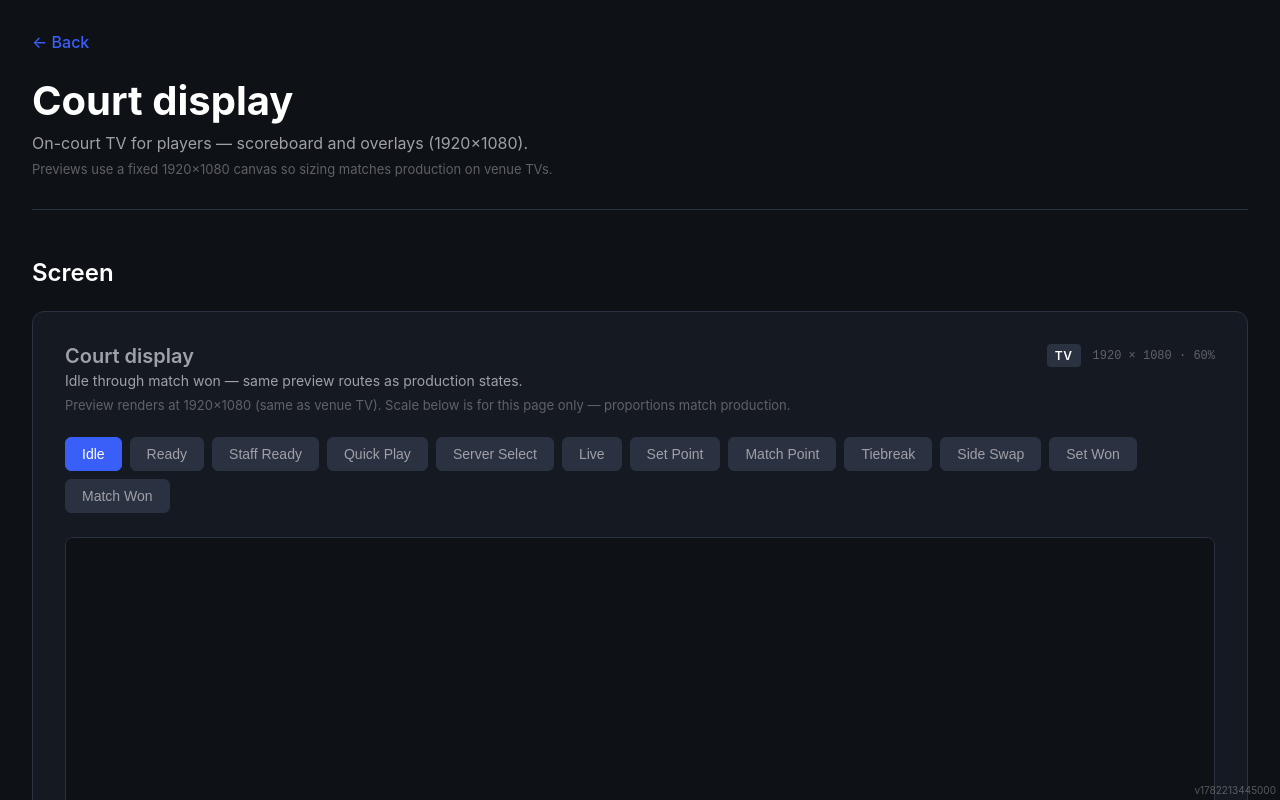
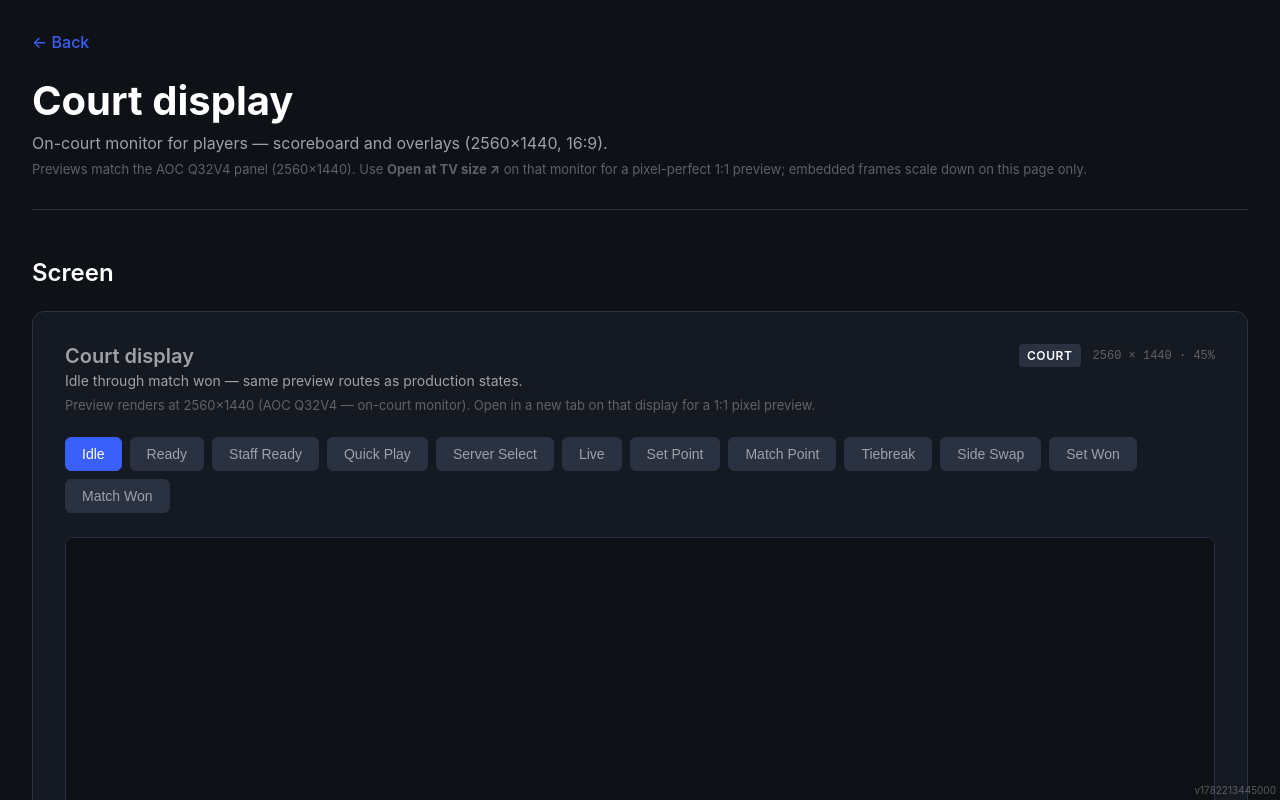
Before and after one commit to juicebox-glen/palapoint-v4, a Next.js app: page /design-system/screens/court in a window 1280 px wide. Shown: the top 800 px of the page. Built offline with nearby package versions, Linux system fonts and the light colour scheme; a web font is replaced by a local one.

Commit message:
Use 2560×1440 court viewport in design system for AOC Q32V4 monitor.
Court previews now render at native 1440p for pixel-accurate design work while spectator TV previews stay at 1920×1080.

Co-authored-by: Cursor <cursoragent@cursor.com>

```diff
--- a/app/design-system/components/ScreenPreview.tsx
+++ b/app/design-system/components/ScreenPreview.tsx
@@ -3,6 +3,8 @@
 import { useEffect, useRef, useState } from 'react'
 
 import {
+  COURT_VIEWPORT_HEIGHT,
+  COURT_VIEWPORT_WIDTH,
   TV_VIEWPORT_HEIGHT,
   TV_VIEWPORT_WIDTH,
 } from '@/lib/display/tv-viewport'
@@ -12,13 +14,13 @@ export interface ScreenPreviewState {
   label: string
   url: string
   /** When set, overrides the default `viewport` for this tab only (e.g. TV for venue “show”). */
-  viewport?: 'mobile' | 'tablet' | 'tv'
+  viewport?: 'mobile' | 'tablet' | 'tv' | 'court'
 }
 
 interface ScreenPreviewProps {
   title: string
   description: string
-  viewport: 'mobile' | 'tablet' | 'tv'
+  viewport: 'mobile' | 'tablet' | 'tv' | 'court'
   states: ScreenPreviewState[]
 }
 
@@ -26,6 +28,7 @@ const viewportSizes = {
   mobile: { width: 375, height: 667, scale: 1 },
   tablet: { width: 768, height: 1024, scale: 0.6 },
   tv: { width: TV_VIEWPORT_WIDTH, height: TV_VIEWPORT_HEIGHT, scale: 1 },
+  court: { width: COURT_VIEWPORT_WIDTH, height: COURT_VIEWPORT_HEIGHT, scale: 1 },
 } as const
 
 function withEmbedParam(url: string): string {
@@ -45,7 +48,7 @@ export function ScreenPreview({ title, description, viewport, states }: ScreenPr
   const iframeSrc = withEmbedParam(activeUrl)
 
   useEffect(() => {
-    if (effectiveViewport !== 'tv') return
+    if (effectiveViewport !== 'tv' && effectiveViewport !== 'court') return
 
     const frame = frameRef.current
     if (!frame) return
@@ -53,17 +56,19 @@ export function ScreenPreview({ title, description, viewport, states }: ScreenPr
     const updateScale = () => {
       const width = frame.clientWidth
       if (width <= 0) return
-      setFrameScale(Math.min(width / TV_VIEWPORT_WIDTH, 1))
+      setFrameScale(Math.min(width / size.width, 1))
     }
 
     updateScale()
     const observer = new ResizeObserver(updateScale)
     observer.observe(frame)
     return () => observer.disconnect()
-  }, [effectiveViewport, iframeSrc])
+  }, [effectiveViewport, iframeSrc, size.width])
 
   const displayScale =
-    effectiveViewport === 'tv' ? frameScale : size.scale
+    effectiveViewport === 'tv' || effectiveViewport === 'court'
+      ? frameScale
+      : size.scale
   const frameWidth = size.width * displayScale
   const frameHeight = size.height * displayScale
 
@@ -73,10 +78,12 @@ export function ScreenPreview({ title, description, viewport, states }: ScreenPr
         <div>
           <h3>{title}</h3>
           <p>{description}</p>
-          {effectiveViewport === 'tv' ? (
+          {effectiveViewport === 'tv' || effectiveViewport === 'court' ? (
             <p className="ds-screen-note">
-              Preview renders at 1920×1080 (same as venue TV). Scale below is for this page only — proportions match
-              production.
+              Preview renders at {size.width}×{size.height}
+              {effectiveViewport === 'court'
+                ? ' (AOC Q32V4 — on-court monitor). Open in a new tab on that display for a 1:1 pixel preview.'
+                : ' (1080p lounge TV). Scale below is for this page only — proportions match production.'}
             </p>
           ) : null}
         </div>
@@ -84,7 +91,7 @@ export function ScreenPreview({ title, description, viewport, states }: ScreenPr
           <span className="ds-viewport-label">{effectiveViewport.toUpperCase()}</span>
           <span className="ds-viewport-size">
             {size.width} × {size.height}
-            {effectiveViewport === 'tv' ? ` · ${Math.round(displayScale * 100)}%` : null}
+            {effectiveViewport === 'tv' || effectiveViewport === 'court' ? ` · ${Math.round(displayScale * 100)}%` : null}
           </span>
         </div>
       </div>
--- a/app/design-system/preview/court/page.tsx
+++ b/app/design-system/preview/court/page.tsx
@@ -18,7 +18,7 @@ function CourtPreviewContent() {
   const brandingStyles = useMemo(() => brandingStylesFor(designSystemSquareOneBranding), [])
 
   return (
-    <TvViewportCanvas embed={embed} style={brandingStyles}>
+    <TvViewportCanvas embed={embed} preset="court" style={brandingStyles}>
       <CourtDisplay
         key={state}
         courtId="mock-court-id"
--- a/app/design-system/screens/court/page.tsx
+++ b/app/design-system/screens/court/page.tsx
@@ -11,9 +11,10 @@ export default function CourtScreensPage() {
 
       <header className="ds-page-header">
         <h1>Court display</h1>
-        <p>On-court TV for players — scoreboard and overlays (1920×1080).</p>
+        <p>On-court monitor for players — scoreboard and overlays (2560×1440, 16:9).</p>
         <p className="ds-screen-note">
-          Previews use a fixed 1920×1080 canvas so sizing matches production on venue TVs.
+          Previews match the AOC Q32V4 panel (2560×1440). Use <strong>Open at TV size ↗</strong> on that monitor for a
+          pixel-perfect 1:1 preview; embedded frames scale down on this page only.
         </p>
       </header>
 
@@ -22,7 +23,7 @@ export default function CourtScreensPage() {
         <ScreenPreview
           title="Court display"
           description="Idle through match won — same preview routes as production states."
-          viewport="tv"
+          viewport="court"
           states={[
             { name: 'idle', label: 'Idle', url: '/design-system/preview/court?state=idle' },
             { name: 'ready', label: 'Ready', url: '/design-system/preview/court?state=ready' },
--- a/app/styles/design-system.css
+++ b/app/styles/design-system.css
@@ -567,11 +567,11 @@
   text-decoration: underline;
 }
 
-/* TV preview canvas — fixed 1920×1080 so vh/vw match venue displays */
+/* TV preview canvas — fixed embed size so vh/vw match target displays (see lib/display/tv-viewport.ts) */
 html.ds-tv-embed,
 body.ds-tv-embed {
-  width: 1920px;
-  height: 1080px;
+  width: var(--ds-tv-embed-width, 1920px);
+  height: var(--ds-tv-embed-height, 1080px);
   overflow: hidden;
   margin: 0;
 }
--- a/lib/display/tv-viewport.ts
+++ b/lib/display/tv-viewport.ts
@@ -1,4 +1,4 @@
-/** Canonical full-screen TV output for court and spectator displays. */
+/** Canonical lounge / spectator TV output (1080p). */
 export const TV_VIEWPORT_WIDTH = 1920
 export const TV_VIEWPORT_HEIGHT = 1080
 
@@ -6,3 +6,14 @@ export const TV_VIEWPORT = {
   width: TV_VIEWPORT_WIDTH,
   height: TV_VIEWPORT_HEIGHT,
 } as const
+
+/** On-court display — AOC Q32V4 and matching 1440p 16:9 panels (2560×1440). */
+export const COURT_VIEWPORT_WIDTH = 2560
+export const COURT_VIEWPORT_HEIGHT = 1440
+
+export const COURT_VIEWPORT = {
+  width: COURT_VIEWPORT_WIDTH,
+  height: COURT_VIEWPORT_HEIGHT,
+} as const
+
+export type DisplayViewport = typeof TV_VIEWPORT | typeof COURT_VIEWPORT
```
Also changed, not shown: app/design-system/components/TvViewportCanvas.tsx (+31 -10 lines).
